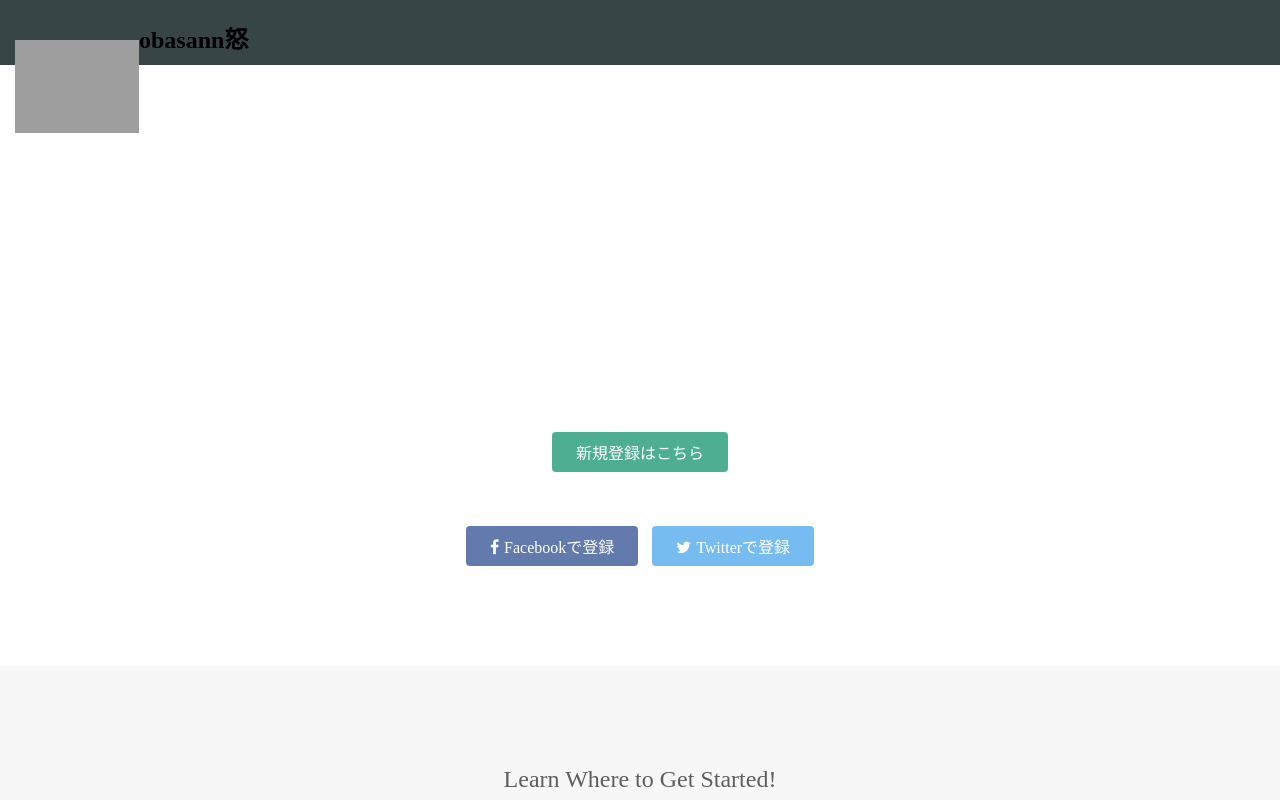
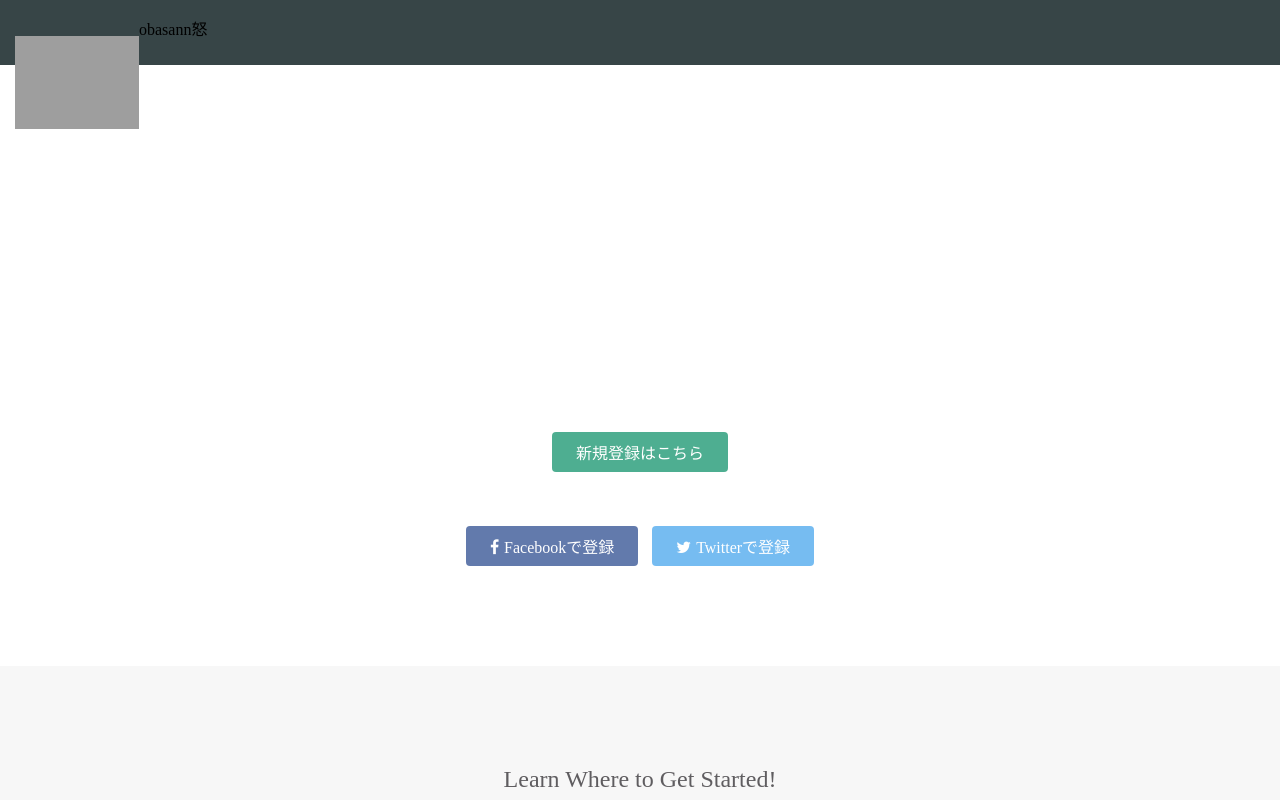
Before and after one commit to romu1122/sotayuki, a plain HTML site: page index.html in a window 1280 px wide. Shown: the top 800 px of the page. Drawn offline with Linux system fonts and the light colour scheme; grey boxes are pictures that could not be loaded.

Commit message:
Update index.html

```diff
--- a/index.html
+++ b/index.html
@@ -13,7 +13,7 @@
       <div class="header-left">
         <img class="logo" src="https://prog-8.com/images/html/advanced/main_logo.png">
       </div>
-      <h2>obasann怒</h2>
+      <p>obasann怒</p>
       <span class="fa fa-bars menu-icon"></span>
       <div class="header-right">
         <a href="#">レッスン</a>
```
